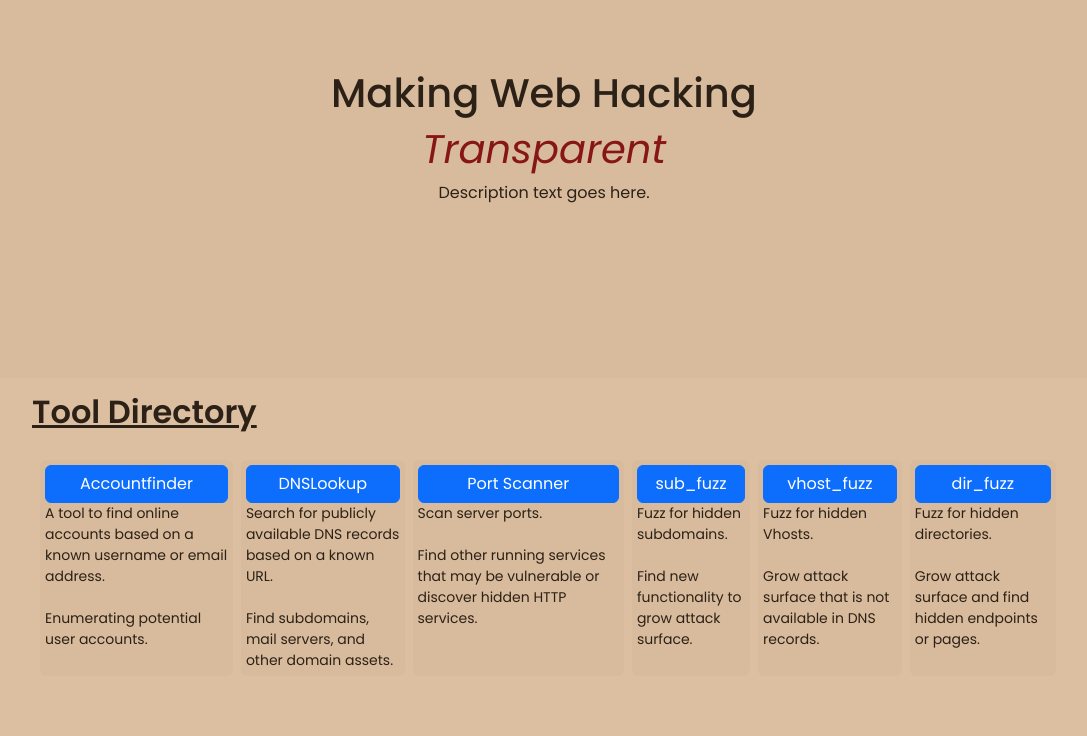
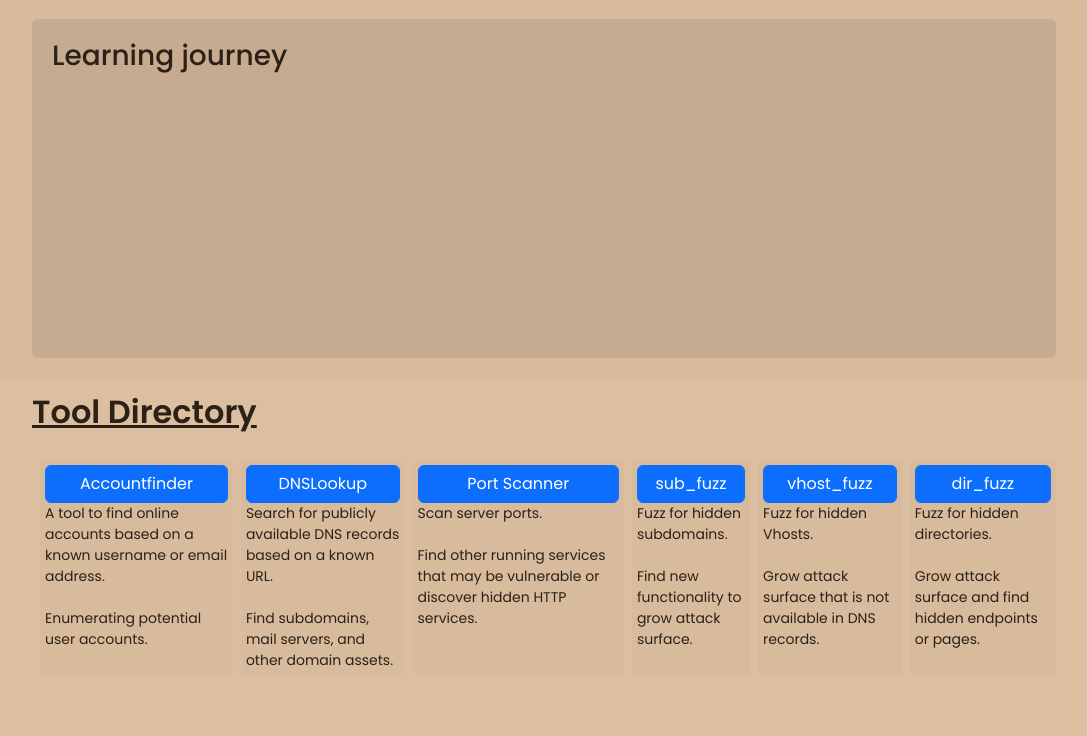
Before and after one commit to NotemTotem/OwlGlass, a Flask app: page / in a window 1280 px wide. Shown: the part 64-800 px from the top of the page, without its empty margins (96-1183 px from the left). Run offline with Flask 3, Linux system fonts and the light colour scheme.

Commit message:
Created additional html and css for learning journey page

```diff
--- a/src/Webgui/static/style.css
+++ b/src/Webgui/static/style.css
@@ -204,3 +204,7 @@ p {
 
 /* [type="checkbox"] {
 } */
+.lesson_container {
+    display: flex;
+    flex-direction: column;
+}
--- a/src/Webgui/templates/index.html
+++ b/src/Webgui/templates/index.html
@@ -3,7 +3,23 @@
 
 {% block content %}
 <div class="top layout_guide">
-    <section name="top" class="flex-center flex-column" style="padding-top: 50px;width:600px;">
+  <div style="padding:20px;display: flex;flex-direction:column; width:100%;height: 100%;background: #c7ab90; border-radius: 6px; margin-bottom:20px;">
+    <section name="top">
+        <div style="width: 100%;height: 100%;border-radius: 6px;margin-bottom: 20px;">
+          <h3>Learning journey</h3>
+        </div>
+      </section>
+      <section name="middle" style="width: 100%; height: 100%;display: flex;flex-direction: column;">
+        <div class="lesson_container">
+          <section name="top"></section>
+          <section name="middle"></section>
+        </div>
+      </section>
+
+  </div>
+
+
+    <!-- <section name="top" class="flex-center flex-column" style="padding-top: 50px;width:600px;">
         <div>
             <h1>Making Web Hacking</h1>
             <h1 style="text-align: center;"><i style="font-weight: 400; color:#871616!important;">Transparent</i></h1>
@@ -13,7 +29,7 @@
             <p>Description text goes here.</p>
         </div>
 
-    </section>
+    </section> -->
 
 </div>
 <div class="bottom layout_guide">
```
